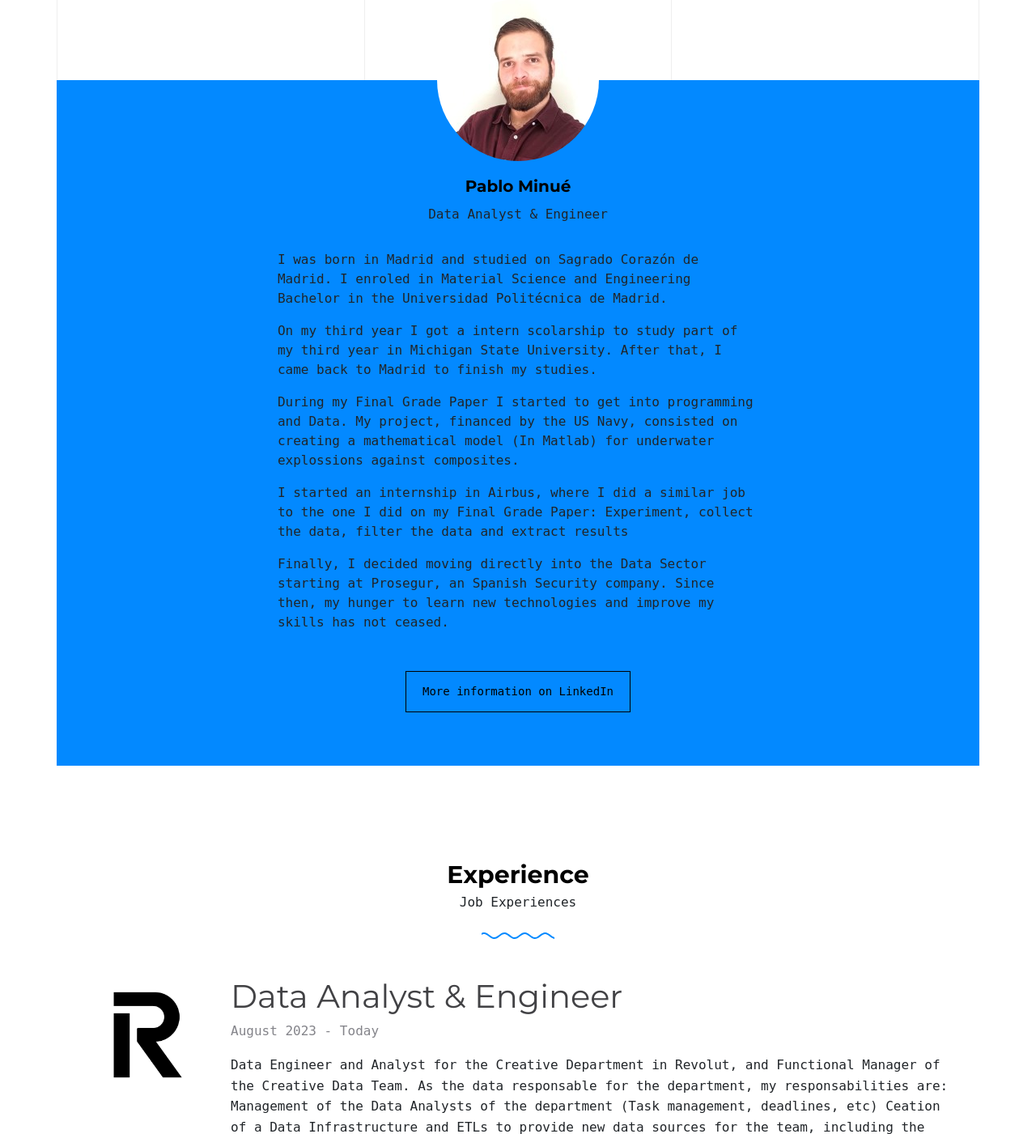
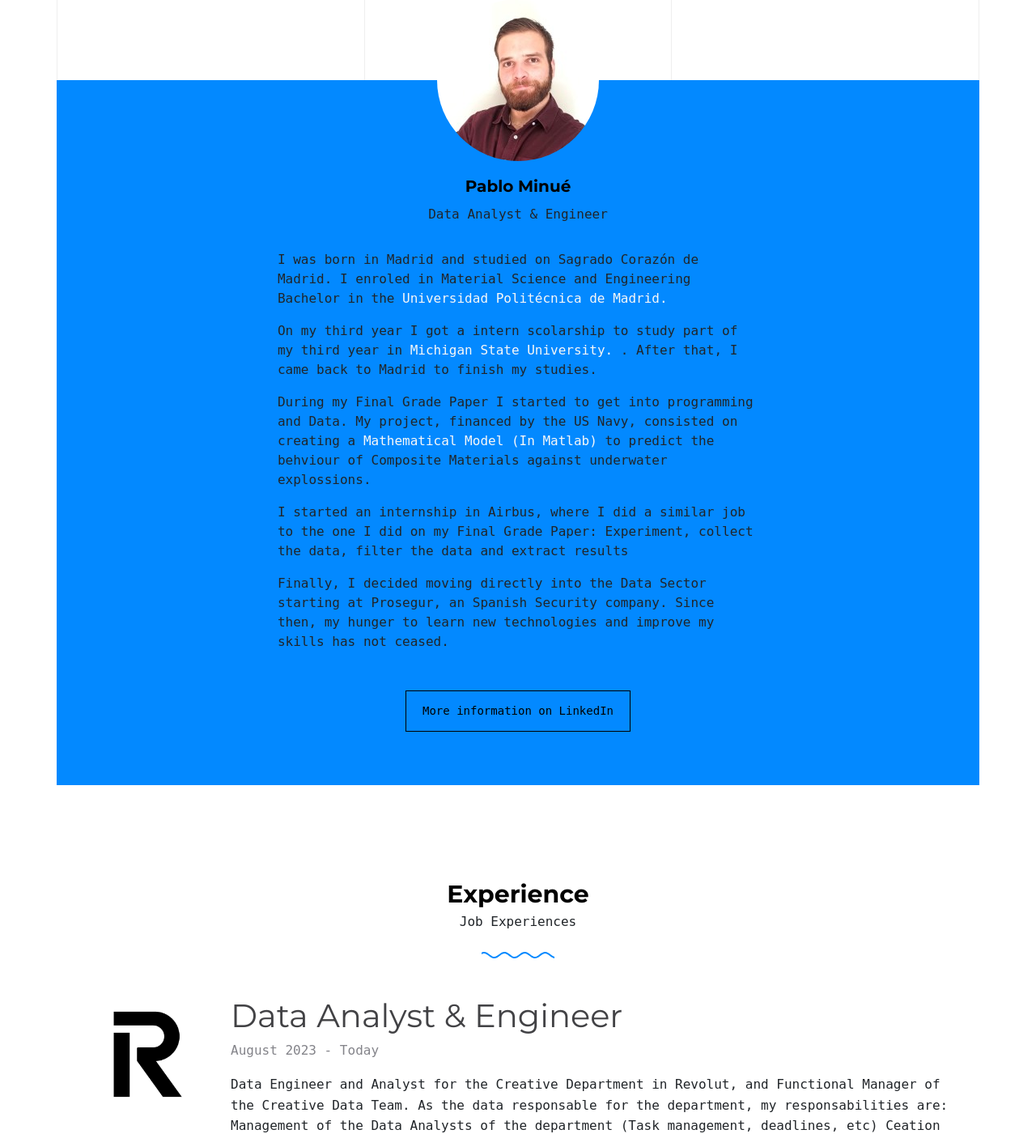
Before and after one commit to diegitpush/cv_app, a Django app: page / in a window 1280 px wide. Shown: the part 531-1932 px from the top of the page at 81% size. Run offline with Django 5.2, Linux system fonts and the light colour scheme; some libraries are stand-ins or nearby versions; some web fonts are replaced.

Commit message:
Initial Commit

```diff
--- a/pablo_cv/portfolio/templates/portfolio/home.html
+++ b/pablo_cv/portfolio/templates/portfolio/home.html
@@ -123,11 +123,11 @@
           <div class="col-lg-7">
 
 
-            <p class="gsap-reveal-hero">I was born in Madrid and studied on Sagrado Corazón de Madrid. I enroled in Material Science and Engineering Bachelor in the Universidad Politécnica de Madrid.</p>
+            <p class="gsap-reveal-hero">I was born in Madrid and studied on Sagrado Corazón de Madrid. I enroled in Material Science and Engineering Bachelor in the <a href="https://www.upm.es/" target="_blank"><span style="color:#f7f7f7" class="bolded"> Universidad Politécnica de Madrid. </span></a> </p>
 
-            <p class="gsap-reveal-hero">On my third year I got a intern scolarship to study part of my third year in Michigan State University. After that, I came back to Madrid to finish my studies.</p>
+            <p class="gsap-reveal-hero">On my third year I got a intern scolarship to study part of my third year in <a href="https://msu.edu/" target="_blank"><span style="color:#f7f7f7" class="bolded"> Michigan State University. </span></a>. After that, I came back to Madrid to finish my studies.</p>
 
-            <p class="gsap-reveal-hero">During my Final Grade Paper I started to get into programming and Data. My project, financed by the US Navy, consisted on creating a mathematical model (In Matlab) for underwater explossions against composites.</p>
+            <p class="gsap-reveal-hero">During my Final Grade Paper I started to get into programming and Data. My project, financed by the US Navy, consisted on creating a <a href="{% static 'portfolio/pdf/TFG_Pablo_Minue.pdf' %}" target="_blank"><span style="color:#f7f7f7" class="bolded"> Mathematical Model (In Matlab) </span></a> to predict the behviour of Composite Materials against underwater explossions.</p>
 
             <p class="gsap-reveal-hero">I started an internship in Airbus, where I did a similar job to the one I did on my Final Grade Paper: Experiment, collect the data, filter the data and extract results</p>
 
@@ -465,19 +465,6 @@
               </div>
             </div>
             <!-- END .item -->
-
-            <div class="item">
-              <div class="testimonial-v1">
-                <img src="{% static 'portfolio/images/person_1.jpg' %}" alt="Image" class="img-fluid">
-                <div class="mb-4">
-                  <h3>James Smith</h3>
-                  <span class="caption">CEO &amp; Co-Founder</span>
-                </div>
-                <blockquote>
-                  <p>Far far away, behind the word mountains, far from the countries Vokalia and Consonantia, there live the blind texts. Separated they live in Bookmarksgrove right at the coast of the Semantics, a large language ocean.</p>
-                </blockquote>
-              </div>
-            </div>
             <!-- END .item -->
           </div>
         </div>
```
Also changed, not shown: 1 other file.
